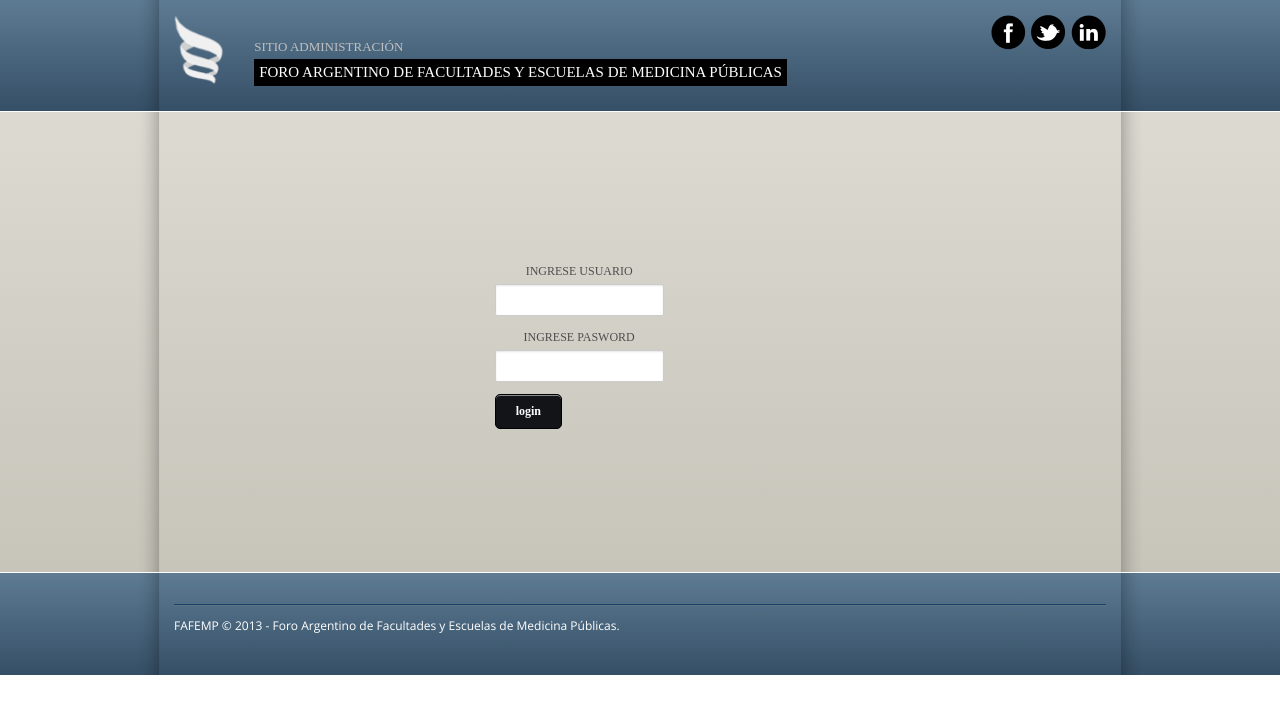
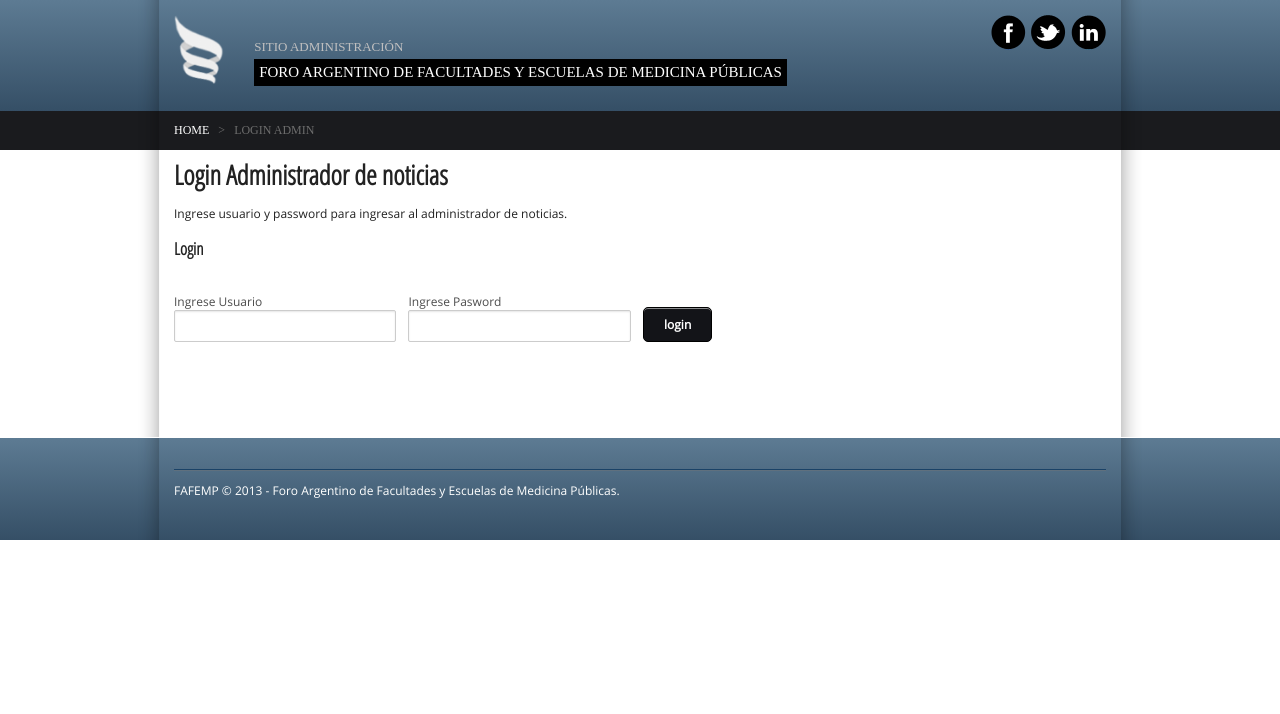
Before and after one commit to fanky10/fafemp-backend, a PHP site: page /admin/admin_login.php in a window 1280 px wide. Shown: the top 714 px of the page. Run offline with PHP 8.4, Linux system fonts and the light colour scheme; data that the repository does not hold is empty.

Commit message:
integracion maqueta nueva login

```diff
--- a/dev/web/admin/admin_login.php
+++ b/dev/web/admin/admin_login.php
@@ -4,14 +4,17 @@
 <!--[if lt IE 7]> <html class="no-js lt-ie9 lt-ie8 lt-ie7" lang="en"> <![endif]-->
 <!--[if IE 7]>    <html class="no-js lt-ie9 lt-ie8" lang="en"> <![endif]-->
 <!--[if IE 8]>    <html class="no-js lt-ie9" lang="en"> <![endif]-->
-<!--[if gt IE 8]><!--> <html class="no-js" lang="en"> <!--<![endif]-->
+<!--[if gt IE 8]><!-->
+<html class="no-js" lang="en">
+<!--<![endif]-->
 <head>
 <meta charset="utf-8" />
 
 <!-- Set the viewport width to device width for mobile -->
 <meta name="viewport" content="width=device-width" />
 
-        <title>Foro Argentino de Facultades y Escuelas de Medicina Públicas | Sitio Administración</title>
+<title>Foro Argentino de Facultades y Escuelas de Medicina Públicas |
+	Sitio Administración</title>
 
 <!-- Included CSS Files (Uncompressed) -->
 <!--
@@ -33,31 +36,50 @@
 	<?php
 	include_once 'admin_header.php';
 	?>
-        <div align="center" class="menu">
-            <div class="row" style="height:460px" >
-                <div class="four columns"></div>
-                <div class="four columns" style="margin-top: 150px;" >
+
+	<!-- First Band (Slider) -->
+	<!-- The Orbit slider is initialized at the bottom of the page by calling .orbit() on #slider -->
+	<div class="breadcrums">
+		<div class="row">
+			<div class="twelve columns">
+				<ul class="inline-list">
+					<li><a href="index.html">Home</a></li>
+					<li>></li>
+					<li>Login Admin</li>
+				</ul>
+			</div>
+		</div>
+	</div>
+
+	<!-- Three-up Content Blocks -->
+	<div class="content">
+		<div class="row">
+			<!-- Contact Details -->
+			<div class="nine columns">
+				<h3>Login Administrador de noticias</h3>
+				<p>Ingrese usuario y password para ingresar al administrador de
+					noticias.</p>
 				<form id="login" name="login" method="POST" action="index.php">
-                        <ul class="nav link-list" align="center">
-                            <li class="usuario" align="center">
+					<h5>Login</h5>
+					<br /> <br />
+					<div class="row">
+						<div class="four columns">
 							<label for="usuario">Ingrese Usuario</label>
 							<input id="usuario" class="twelve required" type="text" name="user">
-                            </li>
-                        </ul>
-                        <ul class="nav link-list" align="center">
-                            <li class="password">
+						</div>
+						<div class="four columns">
 							<label for="password">Ingrese Pasword</label>
 							<input id="password" class="twelve required" type="password" name="pass">
-                            </li>
-                        </ul>
-                        <ul class="nav link-list" align="center">
-                            <li class="login" align="center">
+						</div>
+						<div class="four columns">
+							<br/>
 							<button type="submit" class="radius button">login</button>
 							<input id="submitted" type="hidden" value="true" name="submitted">
-                            </li>
-                        </ul>
+						</div>
+					</div>
+					<br/><br/>
 				</form>
-                    <p style="text-align:left">
+				<p style="text-align: left">
 					<?php
 					if(isset($_GET['msg']) && $_GET['msg']=="error"){
                             echo "Usuario o contraseña incorrectos";
@@ -66,10 +88,10 @@
                         ?>
 				</p>
 			</div>
-                <div class="four columns"></div>
 		</div>
 	</div>
-        <!-- First Band (Slider) -->
+
+
 	<!-- The Orbit slider is initialized at the bottom of the page by calling .orbit() on #slider -->
 
 
```
Lines whose indentation alone changed are shown as unchanged.
